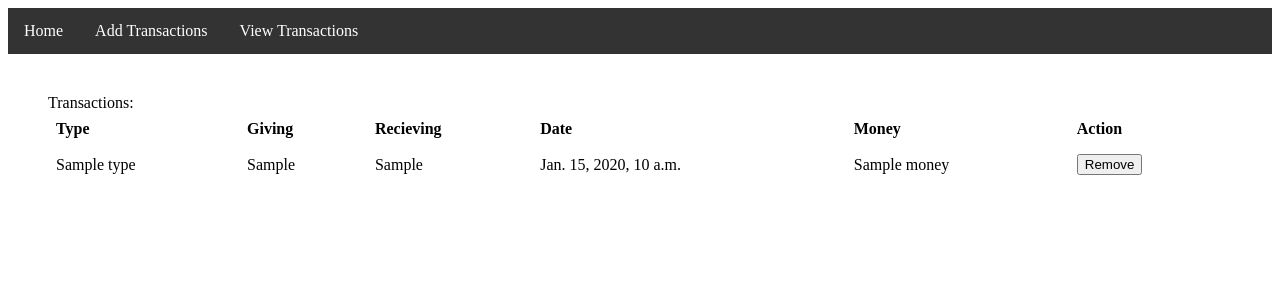
After one commit to Pkoiralap/money-tracker, a Django app: template money/templates/view_transactions.html in a window 1280 px wide. The commit adds this page. Shown: the top 300 px of the page. Run offline with Django 3.2, Linux system fonts and the light colour scheme; the template is opened without the code that fills it: most values are stand-ins (such as "Sample title", 1, 10 or a date in 2020).

Commit message:
form actions and base templates with css

```diff
--- a/MoneyTracker/urls.py
+++ b/MoneyTracker/urls.py
@@ -1,7 +1,10 @@
 from django.conf.urls import url, include
 from django.contrib import admin
 
+from money import views
+
 urlpatterns = [
+    url(r'^$', views.index),
     url(r'^admin/', admin.site.urls),
     url(r'^money/', include('money.urls'))
 ]
--- /dev/null
+++ b/money/static/css/index.css
@@ -0,0 +1,68 @@
+.navbar {
+  display: flex;
+  margin: 0;
+  padding: 0;
+  overflow: hidden;
+  background-color: #333;
+}
+
+.navbar .navbar-items {
+  float: left;
+}
+
+.navbar .navbar-items a {
+  display: block;
+  color: white;
+  text-align: center;
+  padding: 14px 16px;
+  text-decoration: none;
+}
+
+/* Change the link color to #111 (black) on hover */
+.navbar .navbar-items a:hover {
+  background-color: #111;
+}
+
+.main-content {
+    padding: 40px;
+}
+
+table {
+  border-collapse: collapse;
+  width: 100%;
+}
+
+th, td {
+  text-align: left;
+  padding: 8px;
+}
+
+tr:nth-child(even) {background-color: #f2f2f2;}
+
+
+
+
+
+.form-container {
+    display: grid;
+    float: left;
+}
+.form-container label {
+    color: gray;
+    margin-bottom: 10px;
+}
+.form-container input {
+    width: 300px;
+    height: 30px;
+    margin-bottom: 20px;
+}
+.form-container select {
+    width: 300px;
+    height: 30px;
+    margin-bottom: 20px;
+}
+.form-container button {
+    width: 150px;
+    height: 40px;
+    background: ghostwhite;
+}
--- /dev/null
+++ b/money/templates/base.html
@@ -0,0 +1,26 @@
+<!DOCTYPE html>
+<html lang="en">
+<head>
+    <meta charset="UTF-8">
+    <title>Title</title>
+    {% load static %}
+    <link rel="stylesheet" type="text/css" href="{% static "css/index.css" %}">
+</head>
+<body>
+    <div class="navbar">
+        <div class="navbar-items">
+            <a href="/money/index"> Home </a>
+        </div>
+        <div class="navbar-items">
+            <a href="/money/addtransaction"> Add Transactions </a>
+        </div>
+        <div class="navbar-items">
+            <a href="/money/transactions"> View Transactions </a>
+        </div>
+    </div>
+    <div class="main-content">
+        {% block 'body' %}
+        {% endblock %}
+    </div>
+</body>
+</html>
--- /dev/null
+++ b/money/templates/view_transactions.html
@@ -0,0 +1,38 @@
+{% extends 'base.html' %}
+
+{% block 'body' %}
+<div>
+Transactions:
+    <table>
+        <thead>
+            <th> Type </th>
+            <th> Giving </th>
+            <th> Recieving </th>
+            <th> Date </th>
+            <th> Money </th>
+            <th> Action </th>
+
+        </thead>
+        <tbody>
+            {% for trans in transactions %}
+                <tr>
+                    <td> {{ trans.type }} </td>
+                    <td> {{ trans.giving_party }} </td>
+                    <td> {{ trans.receiving_party }} </td>
+                    <td> {{ trans.date }} </td>
+                    <td> {{ trans.money }} </td>
+                    <td>
+                        <form method="post" action="/money/removetransactions/">
+                            {% csrf_token %}
+                            <input name="primary_key" value="{{ trans.pk }}" style="display:none">
+                            <button type="submit">
+                                Remove
+                            </button>
+                        </form>
+                    </td>
+                </tr>
+            {% endfor%}
+        </tbody>
+    </table>
+</div>
+{% endblock %}
--- a/money/urls.py
+++ b/money/urls.py
@@ -3,5 +3,8 @@ from . import views
 
 urlpatterns = [
     url(r'^$', views.home_page),
-    url(r'^show/', views.show)
+    url(r'^index/$', views.index),
+    url(r'^transactions/', views.view_transactions),
+    url(r'^addtransaction/', views.add_transaction),
+    url(r'^removetransactions/', views.remove_transaction),
 ]
```
Also changed, not shown: money/templates/add_transaction.html (added, +11 -0 lines), money/templates/index.html (+5 -31 lines), money/views.py (+44 -3 lines).
